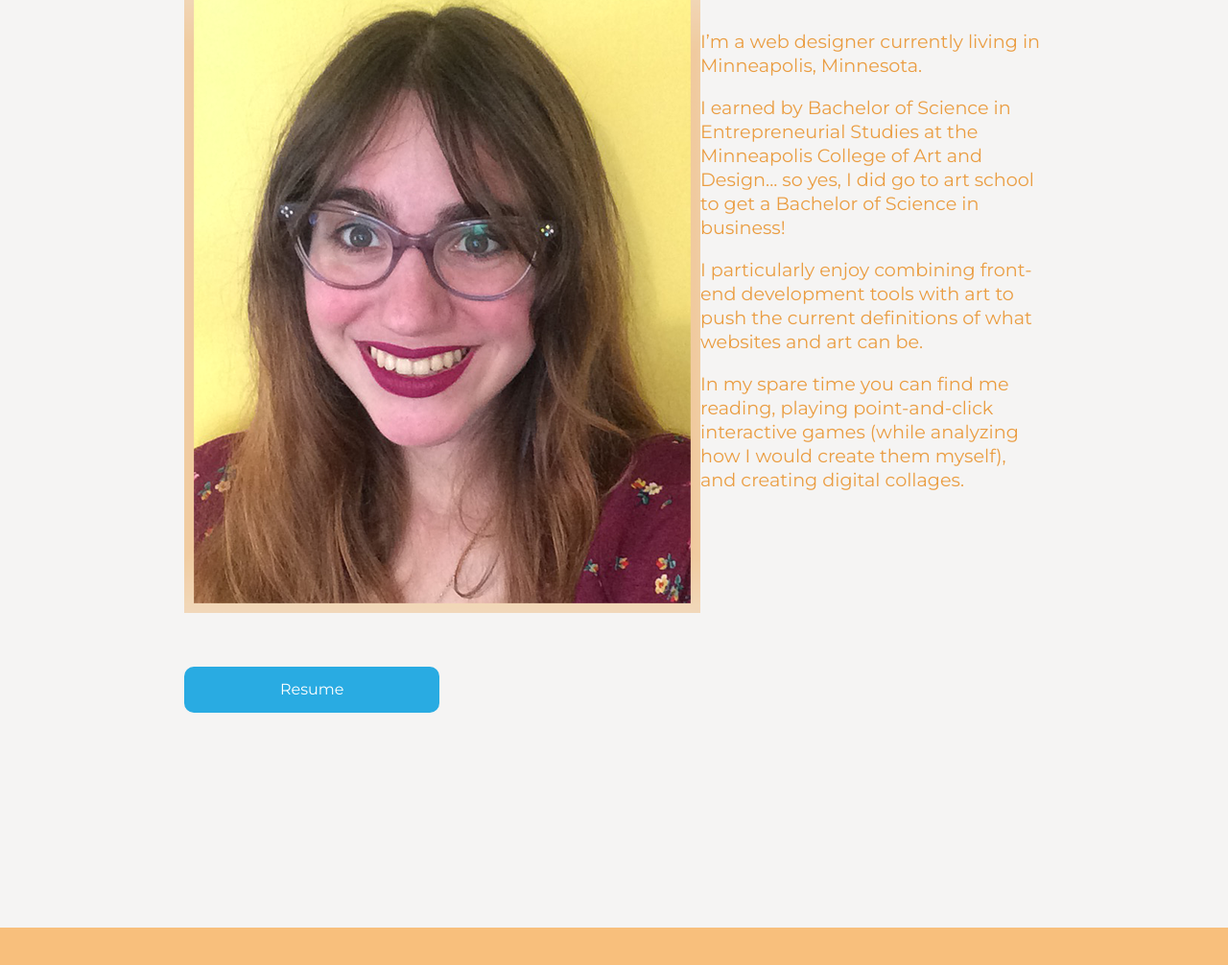
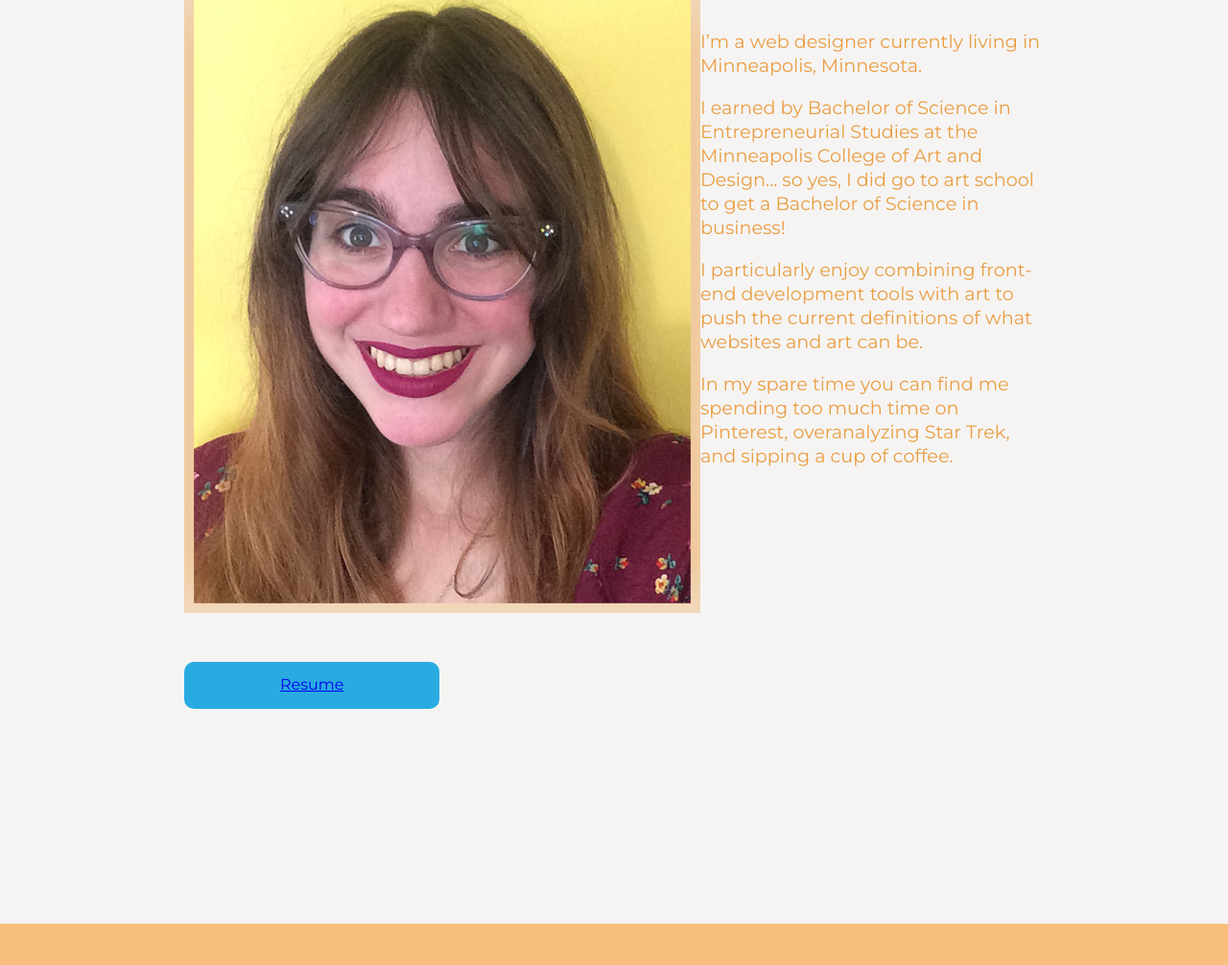
Before and after one commit to zoe-blyss/zoe-blyss-alexander-website, a plain HTML site: page index.html in a window 1280 px wide. Shown: the part 1982-2988 px from the top of the page at 96% size. Drawn offline with Linux system fonts and the light colour scheme.

Commit message:
Fixed grid spacing for portfolio

```diff
--- a/index.html
+++ b/index.html
@@ -80,7 +80,7 @@
     <div class="grid-item--about--item-1">
     <img srcset="images/profile.png 2x" src="images/profile.png" alt="photo of Zoe Blyss Alexander" class="profile">
     <!-- <p>Check out my resume!</p> -->
-    <button type="button" name="button">Resume</button>
+    <button type="button" name="button"><a href ="images/zoe-alexander-resume.pdf" target="_blank">Resume</a></button>
     </div>
 
     <div class="grid-item--about--item-2">
@@ -88,7 +88,7 @@
       <p>I’m a web designer currently living in Minneapolis, Minnesota.</p>
       <p>I earned by Bachelor of Science in Entrepreneurial Studies at the Minneapolis College of Art and Design... so yes, I did go to art school to get a Bachelor of Science in business!</p>
       <p>I particularly enjoy combining front-end development tools with art to push the current definitions of what websites and art can be.</p>
-      <p>In my spare time you can find me reading, playing point-and-click interactive games (while analyzing how I would create them myself), and creating digital collages.</p>
+      <p>In my spare time you can find me spending too much time on Pinterest, overanalyzing Star Trek, and sipping a cup of coffee.</p>
     </div>
   </div>
 
--- a/main.css
+++ b/main.css
@@ -263,8 +263,10 @@ p {
 
 .grid-item--about--item-1{
   /* border: 1px solid red; */
-  /* display: flex;
-  justify-content: center; */
+  display: flex;
+  flex-direction: column;
+  justify-content: flex-start;
+  align-items: flex-start;
 }
 
 .grid-item--about--item-2{
```
Also changed, not shown: 1 other file.
